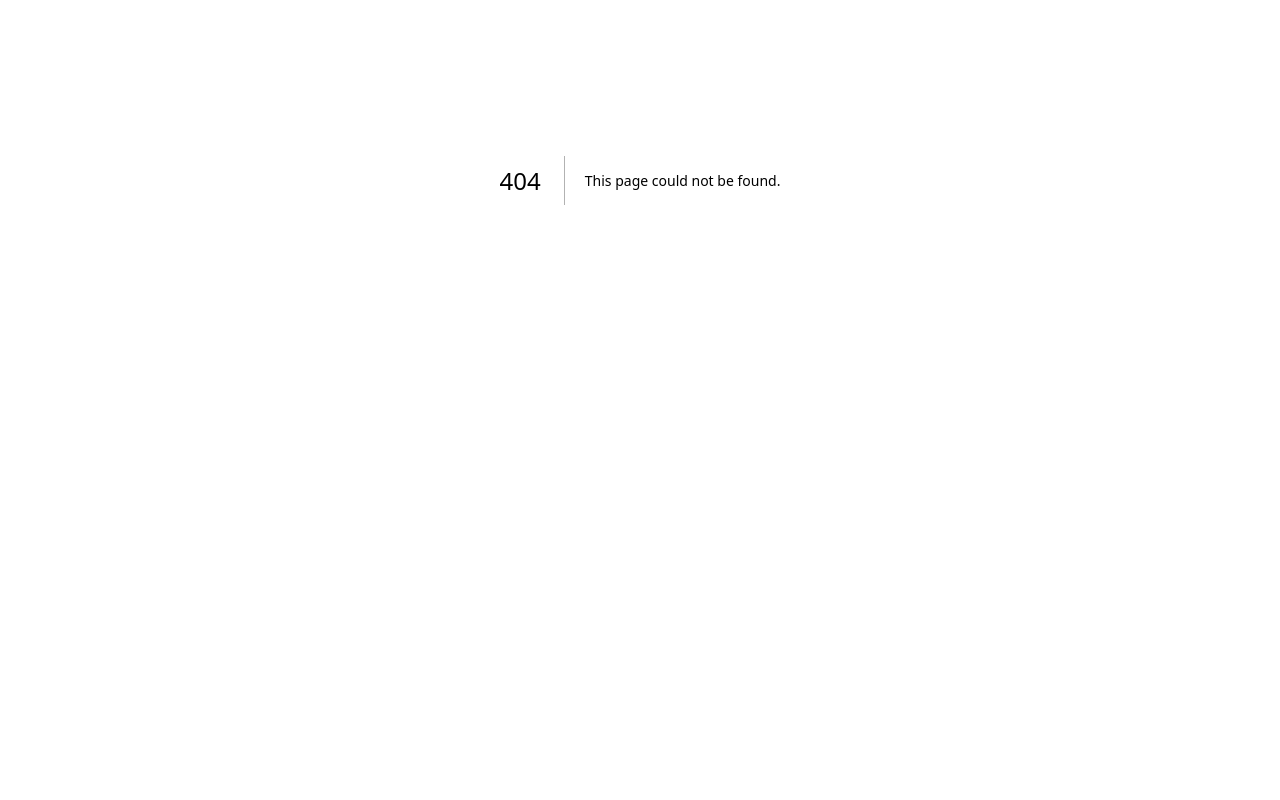
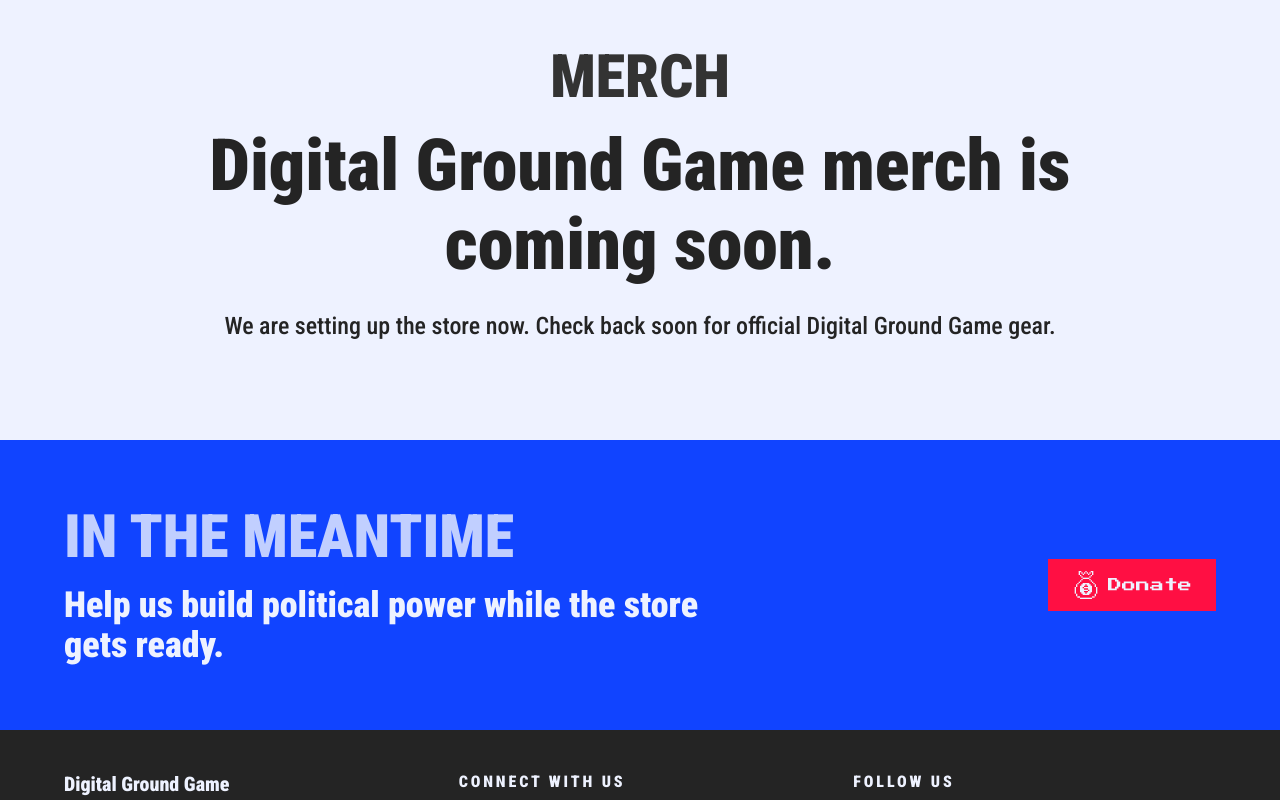
Before and after one commit to digitalgroundgame/dgg-frontpage, a Next.js app: page /merch in a window 1280 px wide. Before the commit this address had no page. Shown: the part 220-1020 px from the top of the page. Before the commit the page ends 800 px from the top, so only its background shows below. Built offline with nearby package versions, Linux system fonts and the light colour scheme.

Commit message:
Add merch and register pages

```diff
--- a/src/app/about-us/page.tsx
+++ b/src/app/about-us/page.tsx
@@ -139,8 +139,8 @@
         />
         <div className="relative z-10 mx-auto w-full max-w-6xl">
           <div className="max-w-3xl">
-            <p className="type-kicker text-near-white-blue/80">
-              Our Accomplishments
+            <p className="font-sans text-[2rem] font-black uppercase leading-none text-near-white-blue/80 min-[390px]:text-[2.35rem] sm:text-6xl">
+              Our <span className="block">Accomplishments</span>
             </p>
             <h2 className="type-section-title mt-4">
               Practical organizing with measurable results.
@@ -163,8 +163,12 @@
         </div>
       </section>
 
-      <section className="bg-brand-blue px-8 py-16 text-near-white-blue sm:px-12">
-        <div className="mx-auto grid w-full max-w-6xl gap-10 md:grid-cols-[0.85fr_1.15fr] md:items-start">
+      <section className="relative overflow-hidden bg-brand-blue px-8 py-16 text-near-white-blue sm:px-12">
+        <div
+          aria-hidden="true"
+          className="absolute -bottom-64 -left-48 aspect-square h-[42rem] rounded-full bg-dark-blue"
+        />
+        <div className="relative z-10 mx-auto grid w-full max-w-6xl gap-10 md:grid-cols-[0.85fr_1.15fr] md:items-start">
           <div>
             <p className="type-kicker text-near-white-blue/80">Our Teams</p>
             <h2 className="mt-4 text-5xl font-black leading-tight">
--- a/src/app/globals.css
+++ b/src/app/globals.css
@@ -108,6 +108,10 @@
   line-height: 1.5rem;
 }
 
+.overflow-wrap-anywhere {
+  overflow-wrap: anywhere;
+}
+
 @media (min-width: 40rem) {
     .type-statement {
         font-size: 3rem;
--- /dev/null
+++ b/src/app/merch/page.tsx
@@ -0,0 +1,56 @@
+import { PixelIcon } from "@/components/pixel-icon";
+import { SiteFooter } from "@/components/site-footer";
+import { SiteHeader } from "@/components/site-header";
+import type { Metadata } from "next";
+
+export const metadata: Metadata = {
+  title: "Merch | Digital Ground Game",
+  description: "Digital Ground Game merch store placeholder.",
+};
+
+export default function MerchPage() {
+  return (
+    <main className="min-h-screen bg-near-white-blue text-charcoal">
+      <SiteHeader />
+
+      <section className="mx-auto w-full max-w-6xl px-8 py-16 text-center sm:px-12 lg:py-24">
+        <div className="mx-auto max-w-4xl">
+          <p className="type-kicker text-light-charcoal">Merch</p>
+          <h1 className="type-hero mt-4 max-w-4xl">
+            Digital Ground Game merch is coming soon.
+          </h1>
+          <p className="type-subtitle mt-6">
+            We are setting up the store now. Check back soon for official
+            Digital Ground Game gear.
+          </p>
+        </div>
+      </section>
+
+      <section className="bg-brand-blue px-8 py-16 text-near-white-blue sm:px-12">
+        <div className="mx-auto grid w-full max-w-6xl gap-8 md:grid-cols-[minmax(0,42rem)_1fr] md:items-center">
+          <div>
+            <p className="type-kicker text-near-white-blue/80">
+              In The Meantime
+            </p>
+            <h2 className="type-section-title mt-4">
+              Help us build political power while the store gets ready.
+            </h2>
+          </div>
+          <div className="flex justify-center md:justify-end">
+            <a
+              className="type-button inline-flex items-center gap-2 bg-accent-red px-6 py-3 text-near-white-blue transition hover:bg-black"
+              href="https://secure.actblue.com/donate/dgg"
+              rel="noopener noreferrer"
+              target="_blank"
+            >
+              <PixelIcon className="h-7 w-7 shrink-0" name="money-bag" />
+              Donate
+            </a>
+          </div>
+        </div>
+      </section>
+
+      <SiteFooter />
+    </main>
+  );
+}
--- /dev/null
+++ b/src/app/register/page.tsx
@@ -0,0 +1,45 @@
+import { SiteFooter } from "@/components/site-footer";
+import { SiteHeader } from "@/components/site-header";
+import type { Metadata } from "next";
+import Script from "next/script";
+
+export const metadata: Metadata = {
+  title: "Register to Vote | Digital Ground Game",
+  description: "Check your voter registration with Digital Ground Game.",
+};
+
+export default function RegisterPage() {
+  return (
+    <main className="min-h-screen bg-near-white-blue text-charcoal">
+      <SiteHeader />
+      <Script src="https://go.rally.win/embed.js" strategy="afterInteractive" />
+
+      <section className="mx-auto w-full max-w-6xl px-8 py-16 text-center sm:px-12 lg:py-24">
+        <div className="mx-auto max-w-4xl">
+          <p className="type-kicker text-light-charcoal">Register To Vote</p>
+          <h1 className="type-hero mt-4 max-w-4xl">
+            Check your voter registration.
+          </h1>
+          <p className="type-subtitle mt-6">
+            Make sure your registration is current before important election
+            deadlines.
+          </p>
+        </div>
+      </section>
+
+      <section className="px-8 pb-16 text-charcoal sm:px-12">
+        <div className="mx-auto w-full max-w-[600px]">
+          <iframe
+            allow="web-share; clipboard-write"
+            className="min-h-[400px] w-full overflow-hidden border-0"
+            scrolling="no"
+            src="https://go.rally.win/pm/dgg-vrcheck/go?embed=true"
+            title="Digital Ground Game voter registration check"
+          />
+        </div>
+      </section>
+
+      <SiteFooter />
+    </main>
+  );
+}
--- a/src/lib/markdown-components.tsx
+++ b/src/lib/markdown-components.tsx
@@ -5,8 +5,8 @@
     ? "marker:text-near-white-blue"
     : "marker:text-charcoal";
   const linkClass = invert
-    ? "text-near-white-blue underline decoration-brand-blue underline-offset-2 transition hover:text-brand-blue"
-    : "text-brand-blue transition hover:text-charcoal";
+    ? "overflow-wrap-anywhere text-near-white-blue underline decoration-brand-blue underline-offset-2 transition hover:text-brand-blue"
+    : "overflow-wrap-anywhere text-brand-blue transition hover:text-charcoal";
 
   return {
     h1: ({ children }) => (
@@ -25,18 +25,20 @@
       </h3>
     ),
     p: ({ children }) => (
-      <p className="mt-4 text-lg leading-7">{children}</p>
+      <p className="overflow-wrap-anywhere mt-4 text-lg leading-7">
+        {children}
+      </p>
     ),
     ul: ({ children }) => (
       <ul
-        className={`mt-3 list-disc space-y-2 pl-6 text-lg leading-7 ${listMarkerClass}`}
+        className={`overflow-wrap-anywhere mt-3 list-disc space-y-2 pl-6 text-lg leading-7 ${listMarkerClass}`}
       >
         {children}
       </ul>
     ),
     ol: ({ children }) => (
       <ol
-        className={`mt-3 list-decimal space-y-2 pl-6 text-lg leading-7 ${listMarkerClass}`}
+        className={`overflow-wrap-anywhere mt-3 list-decimal space-y-2 pl-6 text-lg leading-7 ${listMarkerClass}`}
       >
         {children}
       </ol>
```
